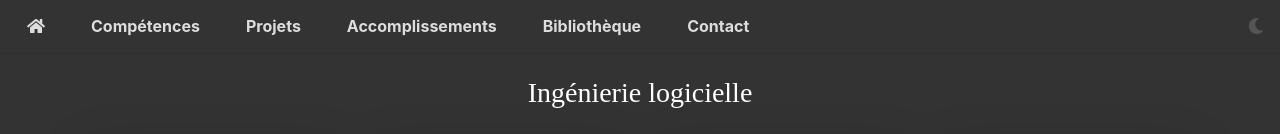
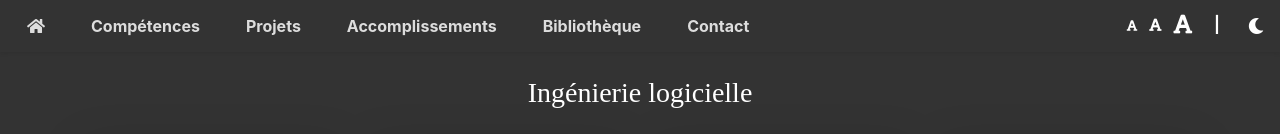
Before and after one commit to aubertaa/portfolio, an Angular app: page /library in a window 1280 px wide. Shown: the top 134 px of the page. Built offline with nearby package versions, Linux system fonts and the light colour scheme; a web font is replaced by a local one.

Commit message:
accessibility font sizes + adjustments

```diff
--- a/src/app/components/header/header.component.html
+++ b/src/app/components/header/header.component.html
@@ -1,4 +1,5 @@
-<header class="d-flex justify-content-between align-items-center p-1 shadow-sm" [ngClass]="themeService.isLightTheme ? 'light-theme' : ''">
+<header class="d-flex justify-content-between align-items-center p-1 shadow-sm"
+        [ngClass]="themeService.isLightTheme ? 'light-theme' : ''">
   <nav class="d-flex">
     <a class="nav-link mx-2" routerLink="/"><i class="fas fa-home" title="Retour à l'accueil"></i></a>
     <a class="nav-link mx-2" routerLink="/mes-competences">Compétences</a>
@@ -7,7 +8,19 @@
     <a class="nav-link mx-2" routerLink="/library">Bibliothèque</a>
     <a class="nav-link mx-2" routerLink="/contact">Contact</a>
   </nav>
-  <button class="btn btn-outline-secondary" (click)="toggleTheme()">
-
-    <i class="fas" [ngClass]="themeService.isLightTheme ? 'fa-sun' : 'fa-moon'" title="Light / dark theme switcher"></i></button>
+  <div class="font-size-controls">
+    <button (click)="changeFontSize('small')" aria-label="Small Font Size">
+      <i class="fas fa-font fa-xs"[ngClass]="themeService.isLightTheme ? 'text-dark' : 'text-light'" title="Small Font Size"></i>
+    </button>
+    <button (click)="changeFontSize('medium')" aria-label="Medium Font Size">
+      <i class="fas fa-font fa-sm"[ngClass]="themeService.isLightTheme ? 'text-dark' : 'text-light'" title="Medium Font Size"></i>
+    </button>
+    <button (click)="changeFontSize('large')" aria-label="Large Font Size">
+      <i class="fas fa-font fa-lg" [ngClass]="themeService.isLightTheme ? 'text-dark' : 'text-light'" title="Large Font Size"></i>
+    </button>
+    <span class="mx-3">|</span>
+    <button class="btn btn-outline-secondary" (click)="toggleTheme()">
+      <i class="fas" [ngClass]="themeService.isLightTheme ? 'fa-sun text-dark' : 'fa-moon text-light'" title="Light / dark theme switcher"></i>
+    </button>
+  </div>
 </header>
--- a/src/app/components/header/header.component.scss
+++ b/src/app/components/header/header.component.scss
@@ -39,3 +39,7 @@ button {
 button:hover {
   color: #007bff;
 }
+
+.font-size-controls btn  {
+  color: white;
+}
--- a/src/app/components/header/header.component.ts
+++ b/src/app/components/header/header.component.ts
@@ -1,5 +1,6 @@
 import { Component } from '@angular/core';
 import { ThemeService } from '../../services/theme.service';
+import { FontSizeService } from '../../services/font-size.service';
 
 @Component({
   selector: 'app-header',
@@ -8,9 +9,15 @@ import { ThemeService } from '../../services/theme.service';
 })
 export class HeaderComponent {
 
-constructor(public themeService: ThemeService) {}
+constructor(public themeService: ThemeService,
+            private fontSizeService: FontSizeService
+            ) {}
 
   toggleTheme (): void {
     this.themeService.toggleTheme();
   }
+
+  changeFontSize(size: 'small' | 'medium' | 'large'): void {
+    this.fontSizeService.setFontSize(size);
+  }
 }
--- a/src/app/pages/competencies/competencies.component.scss
+++ b/src/app/pages/competencies/competencies.component.scss
@@ -142,6 +142,8 @@
 
 .popin-body {
   margin-top: 20px;
+  max-height: calc(100vh - 200px); /* Adjust this based on the header and footer height */
+  overflow-y: auto; /* Enable vertical scroll if content overflows */
 }
 
 .popin-footer {
--- a/src/app/pages/library/library.component.html
+++ b/src/app/pages/library/library.component.html
@@ -65,9 +65,6 @@
 
         <div class="modal-body">
           <p class="text-muted" [innerHTML]="selectedBook.description | newlineToBr"></p>
-        </div>
-
-        <div class="modal-body">
           <p class="text-info" [innerHTML]="'Mon avis : ' + selectedBook.avis | newlineToBr"></p>
         </div>
         <div class="modal-footer text-center">
--- a/src/app/pages/library/library.component.scss
+++ b/src/app/pages/library/library.component.scss
@@ -35,8 +35,13 @@
     padding: 20px;
     border-radius: 10px;
     max-width: 500px;
+    max-height: 80%;
     width: 90%;
     text-align: left;
+}
+
+.modal-body {
+   overflow-y: auto; /* Enable vertical scroll if content overflows */
 }
 
 .modal-header, .modal-header img {
--- /dev/null
+++ b/src/app/services/font-size.service.ts
@@ -0,0 +1,31 @@
+import { Injectable } from '@angular/core';
+import { BehaviorSubject } from 'rxjs';
+
+@Injectable({
+  providedIn: 'root'
+})
+export class FontSizeService {
+
+  private fontSizeSubject = new BehaviorSubject<string>('medium');
+  fontSize$ = this.fontSizeSubject.asObservable();
+
+  constructor() {}
+
+  setFontSize(size: 'small' | 'medium' | 'large'): void {
+    this.fontSizeSubject.next(size);
+
+    // Update the root html element font-size based on the selected size
+    switch (size) {
+      case 'small':
+        document.documentElement.style.fontSize = '100%';
+        break;
+      case 'medium':
+        document.documentElement.style.fontSize = '125%';
+        break;
+      case 'large':
+        document.documentElement.style.fontSize = '150%';
+        break;
+    }
+
+  }
+}
```
Also changed, not shown: src/app/services/preload-images.service.ts (line endings or trailing spaces), 1 other file (tests, documents, lock files or other folders).
